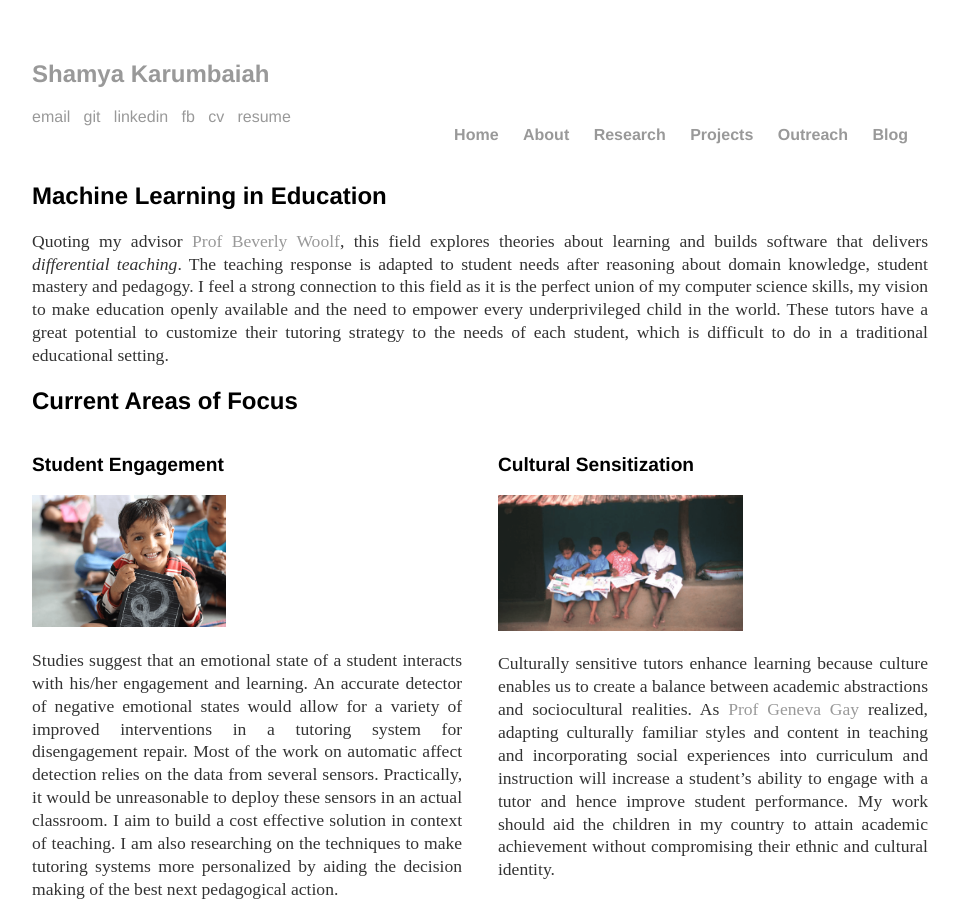
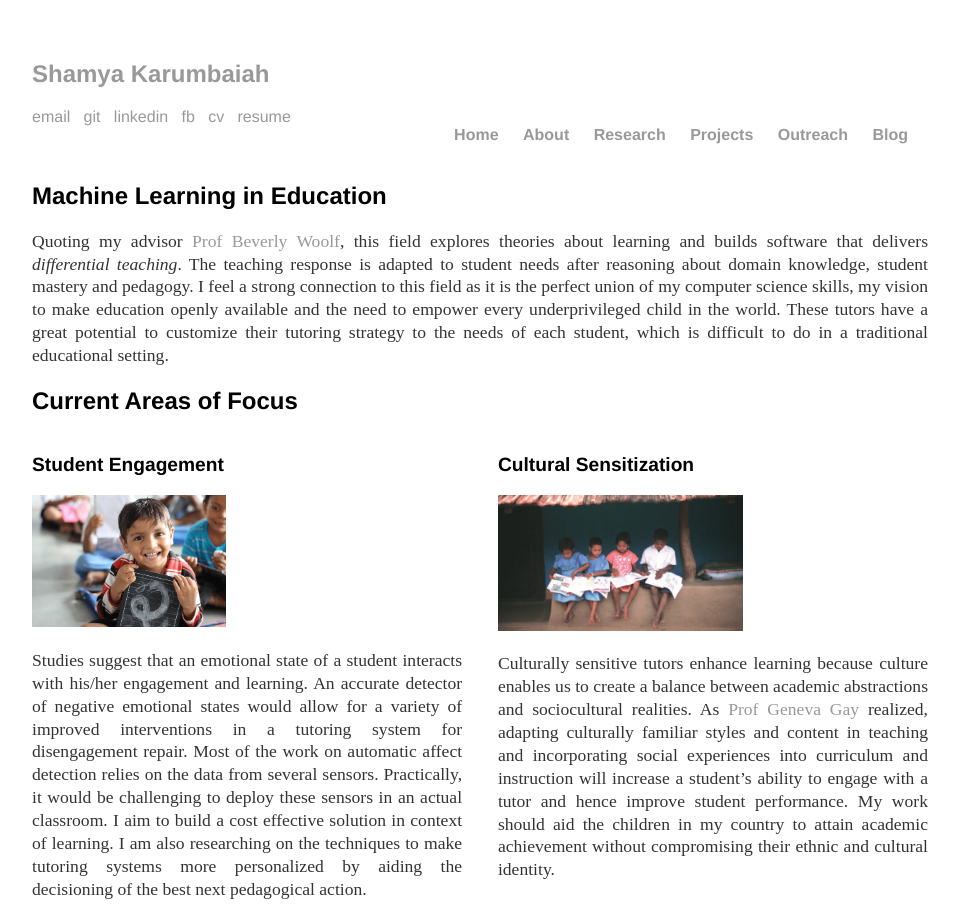
Before and after one commit to Shamya/shamyatest.github.io, a Jekyll site: the page built from research/index.html, in a window 1280 px wide. Shown: the whole page, without its empty margins (160-1119 px from the left). Built offline with Jekyll 4.4.1, drawn with Linux system fonts in a browser that asks for light colours.

Commit message:
Update index.html

```diff
--- a/research/index.html
+++ b/research/index.html
@@ -11,7 +11,7 @@
 	<div class="section1">
 	<h3>Student Engagement</h3>
 	<a href="/projects"><img src="/images/emotion.png" alt="OLPC" width="45%" height="45%"></a>
-	<p>Studies suggest that an emotional state of a student interacts with his/her engagement and learning. An accurate detector of negative emotional states would allow for a variety of improved interventions in a tutoring system for disengagement repair. Most of the work on automatic affect detection relies on the data from several sensors. Practically, it would be unreasonable to deploy these sensors in an actual classroom. I aim to build a cost effective solution in context of teaching. I am also researching on the techniques to make tutoring systems more personalized by aiding the decision making of the best next pedagogical action.</p>
+	<p>Studies suggest that an emotional state of a student interacts with his/her engagement and learning. An accurate detector of negative emotional states would allow for a variety of improved interventions in a tutoring system for disengagement repair. Most of the work on automatic affect detection relies on the data from several sensors. Practically, it would be challenging to deploy these sensors in an actual classroom. I aim to build a cost effective solution in context of learning. I am also researching on the techniques to make tutoring systems more personalized by aiding the decisioning of the best next pedagogical action.</p>
 	</div>
 
 	<div class="section2">
```
